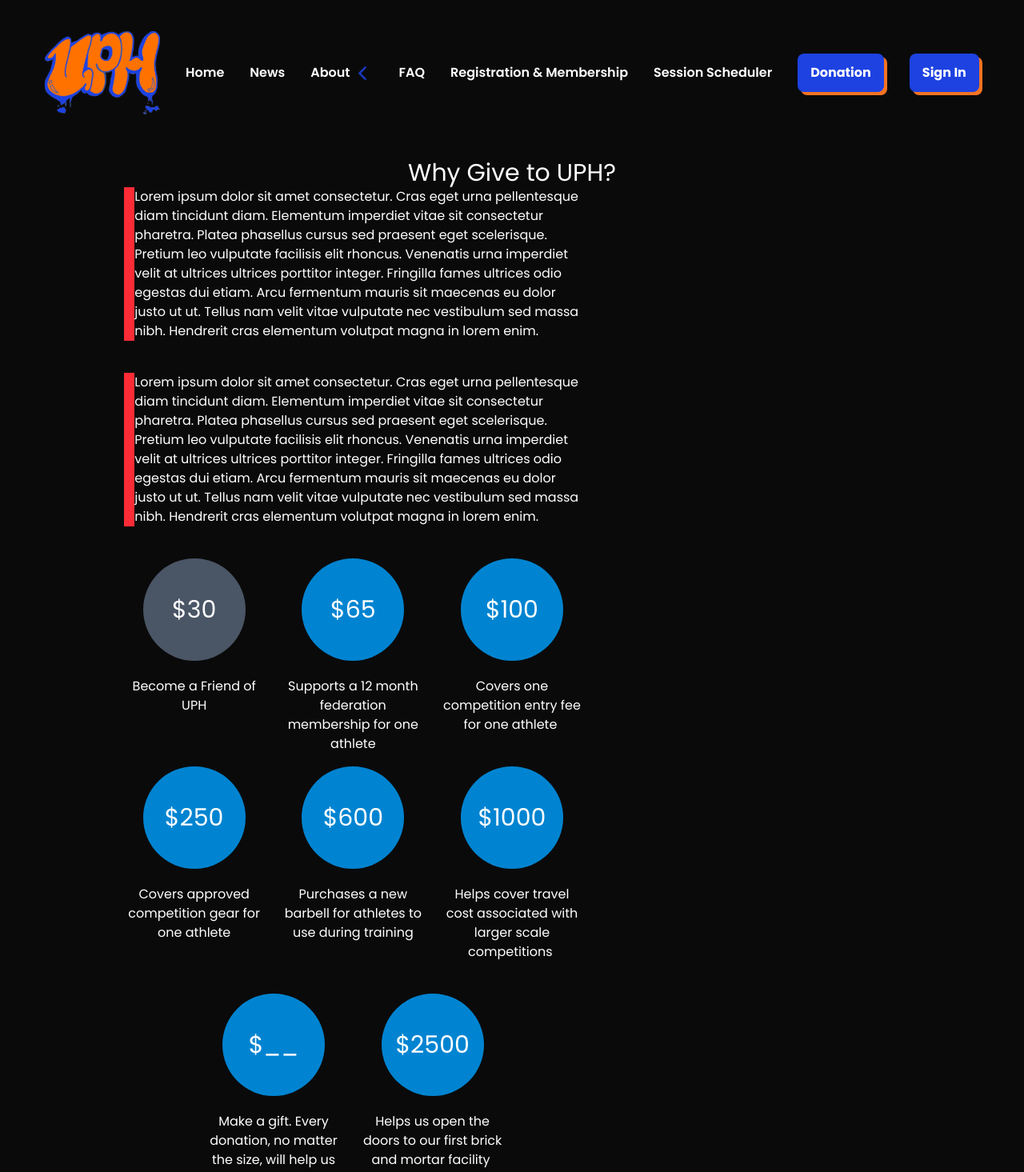
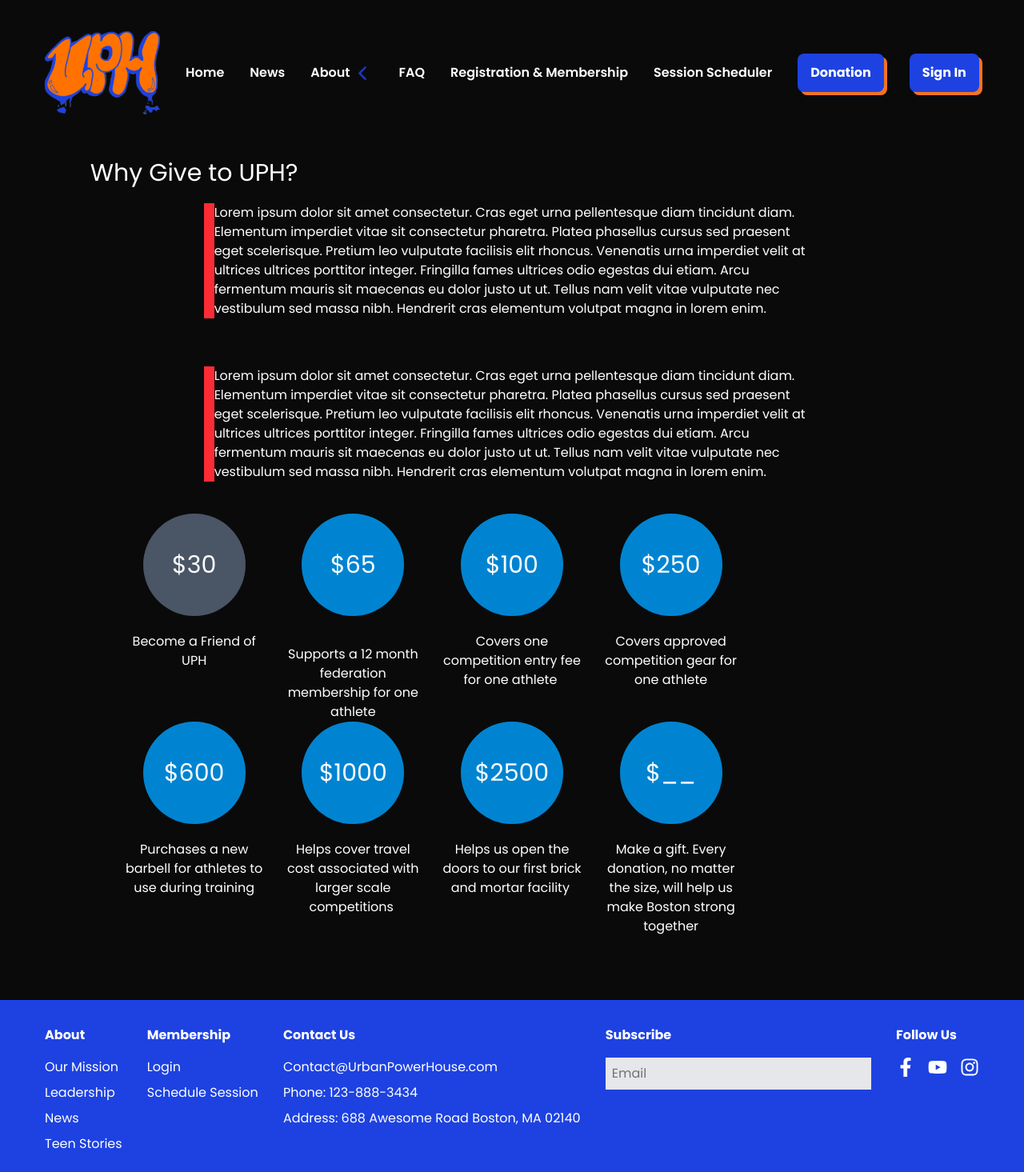
Before and after one commit to Artists-for-Humanity/urban-powerhouse, a Next.js app: page /Donation in a window 1280 px wide. Shown: the top 1465 px of the page at 80% size. Built offline with nearby package versions, Linux system fonts and the light colour scheme.

Commit message:
almost completely done with the pc swich

```diff
--- a/pages/Donation.tsx
+++ b/pages/Donation.tsx
@@ -17,16 +17,16 @@ export default function Donation() {
             <Navigation/>
               <Container>
 
-              <div className="col-span-6 text-center sm:col-start-4 text-3xl">Why Give to UPH?</div>
-              <div className="max-h-26 sm:max-h-full col-span-7 col-start-1 border-l-[13px] border-red-500 mt-12 mb-65 ml-10 sm:mt-0 sm:mb-0 sm:ml-0 sm:col-start-2 sm:col-span-6 sm:mb-10">Lorem ipsum dolor sit amet consectetur. Cras eget urna pellentesque diam tincidunt diam. Elementum imperdiet vitae sit consectetur pharetra. Platea phasellus cursus sed praesent eget scelerisque. Pretium leo vulputate facilisis elit rhoncus. Venenatis urna imperdiet velit at ultrices ultrices porttitor integer. Fringilla fames ultrices odio egestas dui etiam. Arcu fermentum mauris sit maecenas eu dolor justo ut ut. Tellus nam velit vitae vulputate nec vestibulum sed massa nibh. Hendrerit cras elementum volutpat magna in lorem enim.</div>
-              <div className="max-h-26 sm:max-h-full col-span-7 col-start-1 border-l-[13px] border-red-500 mt-12 mb-65 ml-10  sm:mt-0 sm:mb-0 sm:ml-0 sm:col-start-2 sm:col-span-6 sm:mb-10">Lorem ipsum dolor sit amet consectetur. Cras eget urna pellentesque diam tincidunt diam. Elementum imperdiet vitae sit consectetur pharetra. Platea phasellus cursus sed praesent eget scelerisque. Pretium leo vulputate facilisis elit rhoncus. Venenatis urna imperdiet velit at ultrices ultrices porttitor integer. Fringilla fames ultrices odio egestas dui etiam. Arcu fermentum mauris sit maecenas eu dolor justo ut ut. Tellus nam velit vitae vulputate nec vestibulum sed massa nibh. Hendrerit cras elementum volutpat magna in lorem enim.</div>
+              <div className="col-span-6 text-center sm:col-start-4 lg:col-start-1 lg:col-span-4 text-3xl">Why Give to UPH?</div>
+              <div className="max-h-26 lg:col-start-3 lg:mt-5 lg:col-span-8 sm:max-h-full col-span-7 col-start-1 border-l-[13px] border-red-500 mt-12 mb-65 ml-10 sm:mt-0 sm:mb-0 sm:ml-0 sm:col-start-2 sm:col-span-6 sm:mb-10">Lorem ipsum dolor sit amet consectetur. Cras eget urna pellentesque diam tincidunt diam. Elementum imperdiet vitae sit consectetur pharetra. Platea phasellus cursus sed praesent eget scelerisque. Pretium leo vulputate facilisis elit rhoncus. Venenatis urna imperdiet velit at ultrices ultrices porttitor integer. Fringilla fames ultrices odio egestas dui etiam. Arcu fermentum mauris sit maecenas eu dolor justo ut ut. Tellus nam velit vitae vulputate nec vestibulum sed massa nibh. Hendrerit cras elementum volutpat magna in lorem enim.</div>
+              <div className="max-h-26 lg:col-start-3 lg:mt-5 lg:col-span-8 sm:max-h-full col-span-7 col-start-1 border-l-[13px] border-red-500 mt-12 mb-65 ml-10  sm:mt-0 sm:mb-0 sm:ml-0 sm:col-start-2 sm:col-span-6 sm:mb-10">Lorem ipsum dolor sit amet consectetur. Cras eget urna pellentesque diam tincidunt diam. Elementum imperdiet vitae sit consectetur pharetra. Platea phasellus cursus sed praesent eget scelerisque. Pretium leo vulputate facilisis elit rhoncus. Venenatis urna imperdiet velit at ultrices ultrices porttitor integer. Fringilla fames ultrices odio egestas dui etiam. Arcu fermentum mauris sit maecenas eu dolor justo ut ut. Tellus nam velit vitae vulputate nec vestibulum sed massa nibh. Hendrerit cras elementum volutpat magna in lorem enim.</div>
               <div className="col-span-4 col-start-2 sm:col-span-2 sm:col-start-2 text-center flex flex-col items-center">
                 <div className="w-32 h-32 bg-gray-600 text-[30px] rounded-full flex items-center justify-center">$30</div>
                 <div className="max-h-26 mt-5">Become a Friend of UPH</div>
               </div>
 
 
-              <div className="col-span-4 col-start-2 sm:col-span-2 sm:row-start-4 sm:col-start-4 text-center flex flex-col items-center">
+              <div className="col-span-4 col-start-2 lg:gap-y-4 gap-x-8 sm:col-span-2 sm:row-start-4 sm:col-start-4 text-center flex flex-col items-center">
                 <div className="w-32 h-32 bg-gray-600 text-[30px] rounded-full flex items-center justify-center bg-sky-600">$65</div>
                 <div className="max-h-26 mt-5">Supports a 12 month federation membership for one athlete</div>
               </div>
@@ -36,30 +36,30 @@ export default function Donation() {
               <div className="max-h-26 text-center col-span-4 col-start-2  mt-5 mb-10">Covers one competition entry fee for one athlete </div>
               </div>
 
-              <div className="col-span-4 col-start-2 sm:col-span-2 sm:row-start-5 sm:col-start-2 text-center flex flex-col items-center">
+              <div className="col-span-4 col-start-2 lg:col-start-8 lg:row-start-4 sm:col-span-2 sm:row-start-5 sm:col-start-2 text-center flex flex-col items-center">
               <div className="w-32 h-32 bg-gray-600 text-[30px] rounded-full flex items-center justify-center bg-sky-600">$250</div>
               <div className="max-h-26 text-center col-span-4 col-start-2  mt-5 mb-10">Covers approved competition gear for one athlete</div>
               </div>
 
-              <div className="col-span-4 col-start-2 sm:col-span-2 sm:row-start-5 sm:col-start-4 text-center flex flex-col items-center">
+              <div className="col-span-4 col-start-2 lg:col-start-2 lg:row-start-5 sm:col-span-2 sm:row-start-5 sm:col-start-4 text-center flex flex-col items-center">
               <div className="w-32 h-32 bg-gray-600 text-[30px] rounded-full flex items-center justify-center bg-sky-600">$600</div>
               <div className="max-h-26 text-center col-span-4 col-start-2  mt-5 mb-10">Purchases a new barbell for athletes to use during training</div>
               </div>
 
 
 
-                <div className="col-span-4 col-start-2 sm:col-span-2 sm:row-start-5 sm:col-start-6 text-center flex flex-col items-center">
+                <div className="col-span-4 col-start-2 lg:col-start-4 sm:col-span-2 sm:row-start-5 sm:col-start-6 text-center flex flex-col items-center">
               <div className="w-32 h-32 bg-gray-600 text-[30px] rounded-full flex items-center justify-center bg-sky-600">$1000</div>
               <div className="max-h-26 text-center col-span-4 col-start-2  mt-5 mb-10">Helps cover travel cost associated with larger scale competitions </div>
                 </div>
 
-                <div className="col-span-4 col-start-2 sm:col-span-2 sm:row-start-6 sm:col-start-5 text-center flex flex-col items-center">
+                <div className="col-span-4 col-start-2 lg:row-start-5 lg:col-start-6 sm:col-span-2 sm:row-start-6 sm:col-start-5 text-center flex flex-col items-center">
               <div className="w-32 h-32 bg-gray-600 text-[30px] rounded-full flex items-center justify-center bg-sky-600">$2500</div>
               <div className="max-h-26 text-center col-span-4 col-start-2  mt-5 mb-10">Helps us open the doors to our first brick and mortar facility </div>
                 </div>
 
 
-                <div className="col-span-4 col-start-2 sm:col-span-2 sm:row-start-6 sm:col-start-3 text-center flex flex-col items-center">
+                <div className="col-span-4 col-start-2 lg:row-start-5 lg:col-start-8 sm:col-span-2 sm:row-start-6 sm:col-start-3 text-center flex flex-col items-center">
               <div className="w-32 h-32 bg-gray-600 text-[30px] rounded-full flex items-center justify-center bg-sky-600">$__</div>
               <div className="max-h-26 text-center col-span-4 col-start-2  mt-5 mb-10">Make a gift. Every donation, no matter the size, will help us make Boston strong  together</div>
                 </div>
```
